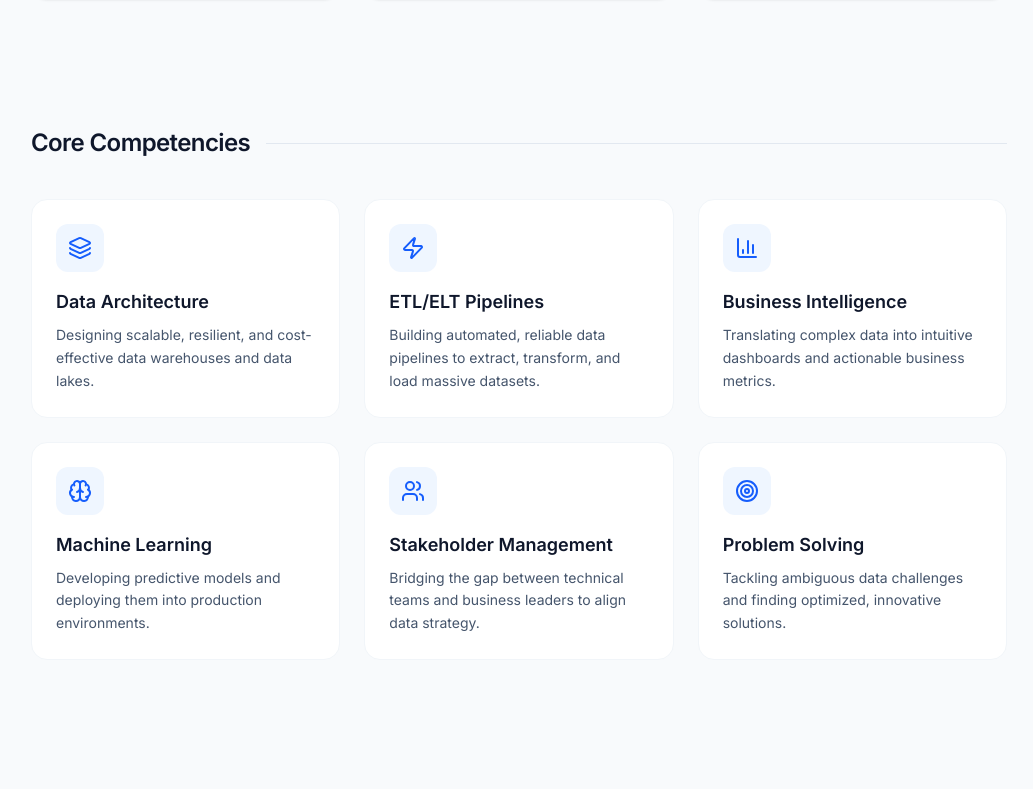
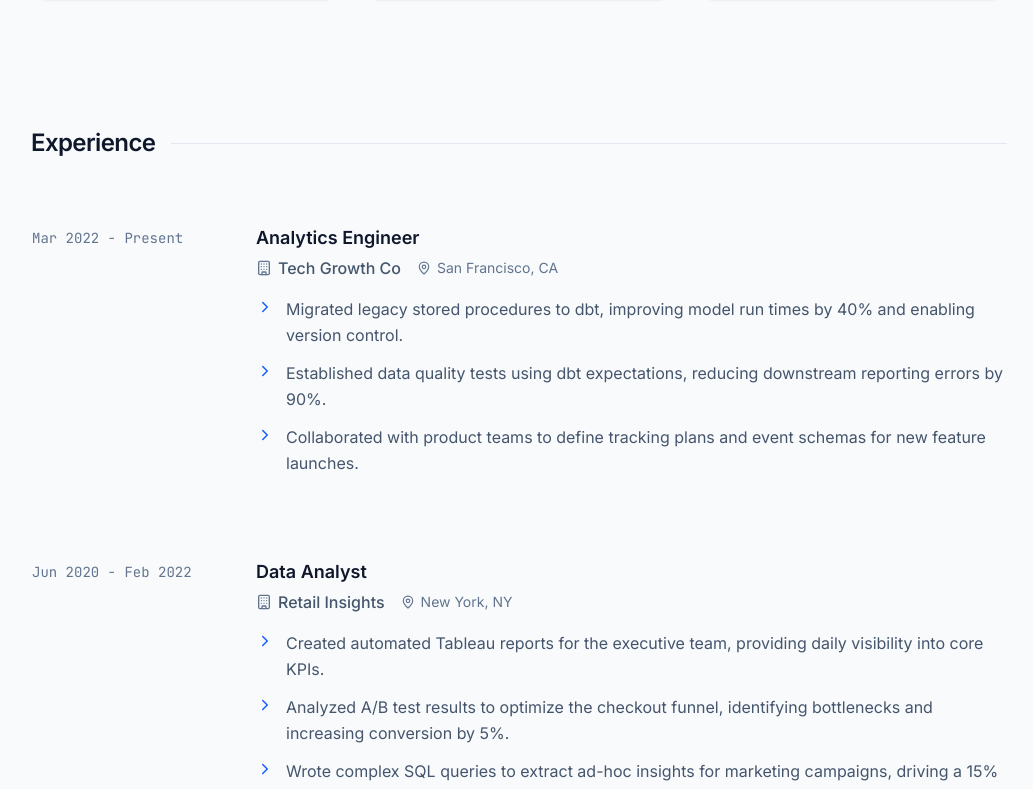
Before and after one commit to TungNamNguyen/personal-portfolio, a React (Vite) app: page / in a window 1280 px wide. Shown: the part 1360-2149 px from the top of the page, without its empty margins (121-1154 px from the left). Built offline with nearby package versions, Linux system fonts and the light colour scheme.

Commit message:
Drop Core Competencies, reorder sections

```diff
--- a/src/App.tsx
+++ b/src/App.tsx
@@ -11,7 +11,6 @@ import Education from "./components/Education";
 import Projects from "./components/Projects";
 import Skills from "./components/Skills";
 import SectionHeading from "./components/SectionHeading";
-import Competencies from "./components/Competencies";
 import Footer from "./components/Footer";
 
 export default function App() {
@@ -43,7 +42,6 @@ export default function App() {
           <Skills />
         </section>
 
-        <Competencies />
         <Experience />
         <Education />
         <Projects />
--- a/src/components/Competencies.tsx
+++ /dev/null
@@ -1,35 +0,0 @@
-import { motion, useReducedMotion } from "motion/react";
-import SectionHeading from "./SectionHeading";
-import { COMPETENCIES } from "../constants";
-
-export default function Competencies() {
-  const reduceMotion = useReducedMotion();
-
-  return (
-    <section id="competencies" className="space-y-8 sm:space-y-10">
-      <SectionHeading>Core Competencies</SectionHeading>
-
-      <div className="grid grid-cols-1 sm:grid-cols-2 lg:grid-cols-3 gap-6">
-        {COMPETENCIES.map((comp, i) => (
-          <motion.div
-            key={i}
-            initial={reduceMotion ? false : { opacity: 0, y: 20 }}
-            whileInView={{ opacity: 1, y: 0 }}
-            whileHover={reduceMotion ? undefined : { y: -8, transition: { type: "spring", stiffness: 300, damping: 20 } }}
-            viewport={{ once: true }}
-            transition={{ delay: reduceMotion ? 0 : i * 0.1, duration: 0.4 }}
-            className="group p-6 bg-white dark:bg-slate-900/50 border border-slate-100 dark:border-slate-800 rounded-2xl hover:border-blue-200 dark:hover:border-blue-900/50 hover:shadow-xl hover:shadow-blue-900/10 dark:hover:shadow-none transition-all duration-200"
-          >
-            <div className="w-12 h-12 flex items-center justify-center rounded-xl bg-blue-50 dark:bg-blue-900/20 text-blue-600 dark:text-blue-400 mb-4 group-hover:scale-110 group-hover:bg-blue-600 dark:group-hover:bg-blue-500 group-hover:text-white transition-all duration-300">
-              {comp.icon}
-            </div>
-            <h3 className="text-lg font-semibold text-slate-900 dark:text-white mb-2">{comp.title}</h3>
-            <p className="text-sm text-slate-600 dark:text-slate-400 leading-relaxed">
-              {comp.description}
-            </p>
-          </motion.div>
-        ))}
-      </div>
-    </section>
-  );
-}
--- a/src/constants.tsx
+++ b/src/constants.tsx
@@ -1,5 +1,5 @@
 import type { ReactNode } from "react";
-import { Terminal, Database, GitBranch, LineChart, Target, Zap, Users, Brain, Layers, BarChart3, Wrench, Cloud, Radio } from "lucide-react";
+import { Terminal, Database, GitBranch, LineChart, Zap, Brain, BarChart3, Wrench, Cloud, Radio } from "lucide-react";
 import type { TimelineEntry } from "./components/TimelineSection";
 
 /**
@@ -15,10 +15,10 @@ export const SITE = {
   cvUrl: ""
 };
 
+/** Order must match the section order rendered in App.tsx. */
 export const NAV_ITEMS = [
   { id: "about", label: "About" },
   { id: "skills", label: "Skills" },
-  { id: "competencies", label: "Competencies" },
   { id: "experience", label: "Experience" },
   { id: "education", label: "Education" },
   { id: "projects", label: "Projects" }
@@ -54,39 +54,6 @@ export const SKILL_CATEGORIES: { name: string; icon: ReactNode; skills: string[]
     name: "Tools & Collaboration",
     icon: <Wrench size={20} />,
     skills: ["Jira", "Confluence", "Trello", "Teams", "Slack"]
-  }
-];
-
-export const COMPETENCIES: { title: string; description: string; icon: ReactNode }[] = [
-  {
-    title: "Data Architecture",
-    description: "Designing scalable, resilient, and cost-effective data warehouses and data lakes.",
-    icon: <Layers size={24} />
-  },
-  {
-    title: "ETL/ELT Pipelines",
-    description: "Building automated, reliable data pipelines to extract, transform, and load massive datasets.",
-    icon: <Zap size={24} />
-  },
-  {
-    title: "Business Intelligence",
-    description: "Translating complex data into intuitive dashboards and actionable business metrics.",
-    icon: <BarChart3 size={24} />
-  },
-  {
-    title: "Machine Learning",
-    description: "Developing predictive models and deploying them into production environments.",
-    icon: <Brain size={24} />
-  },
-  {
-    title: "Stakeholder Management",
-    description: "Bridging the gap between technical teams and business leaders to align data strategy.",
-    icon: <Users size={24} />
-  },
-  {
-    title: "Problem Solving",
-    description: "Tackling ambiguous data challenges and finding optimized, innovative solutions.",
-    icon: <Target size={24} />
   }
 ];
 
```
